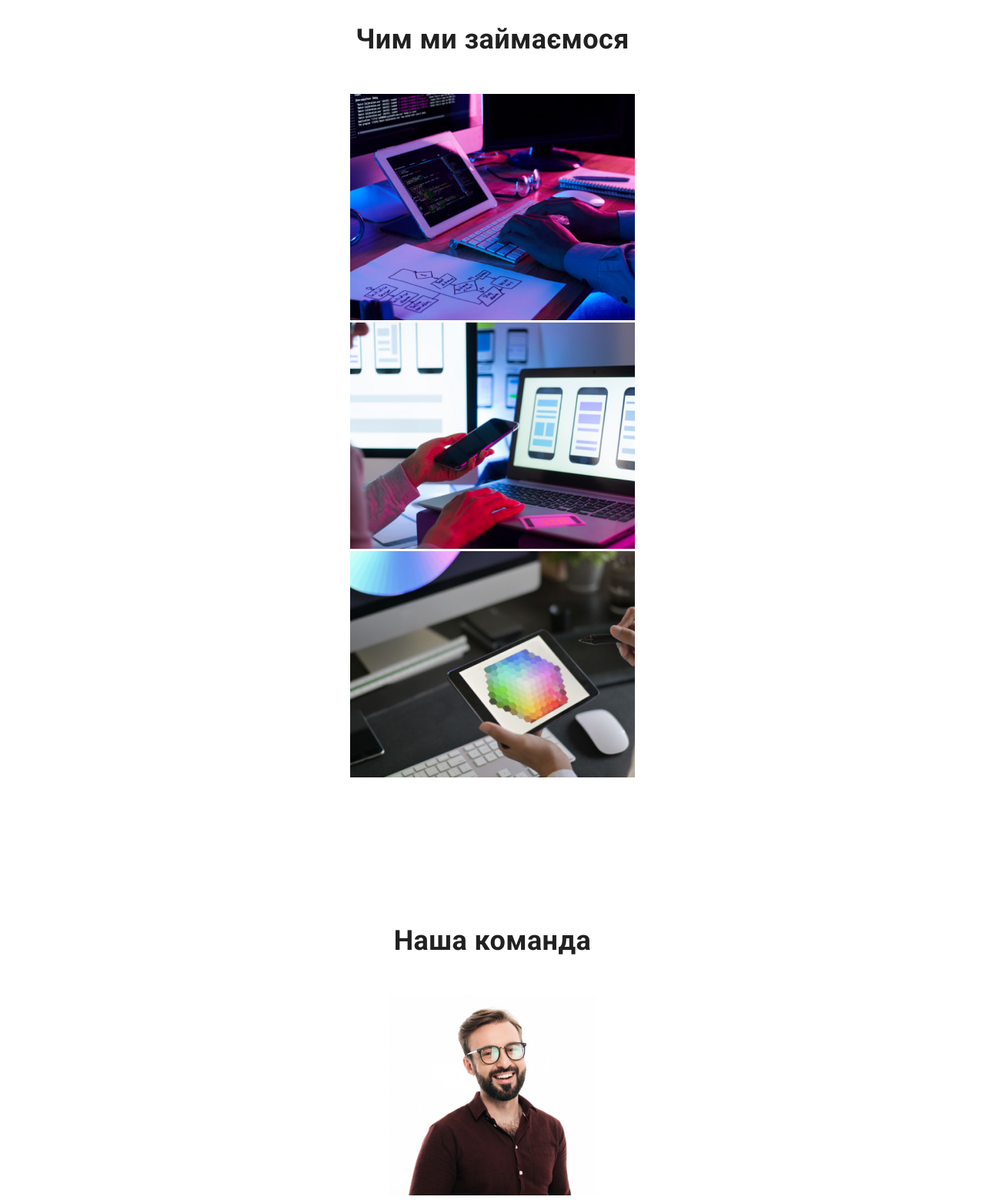
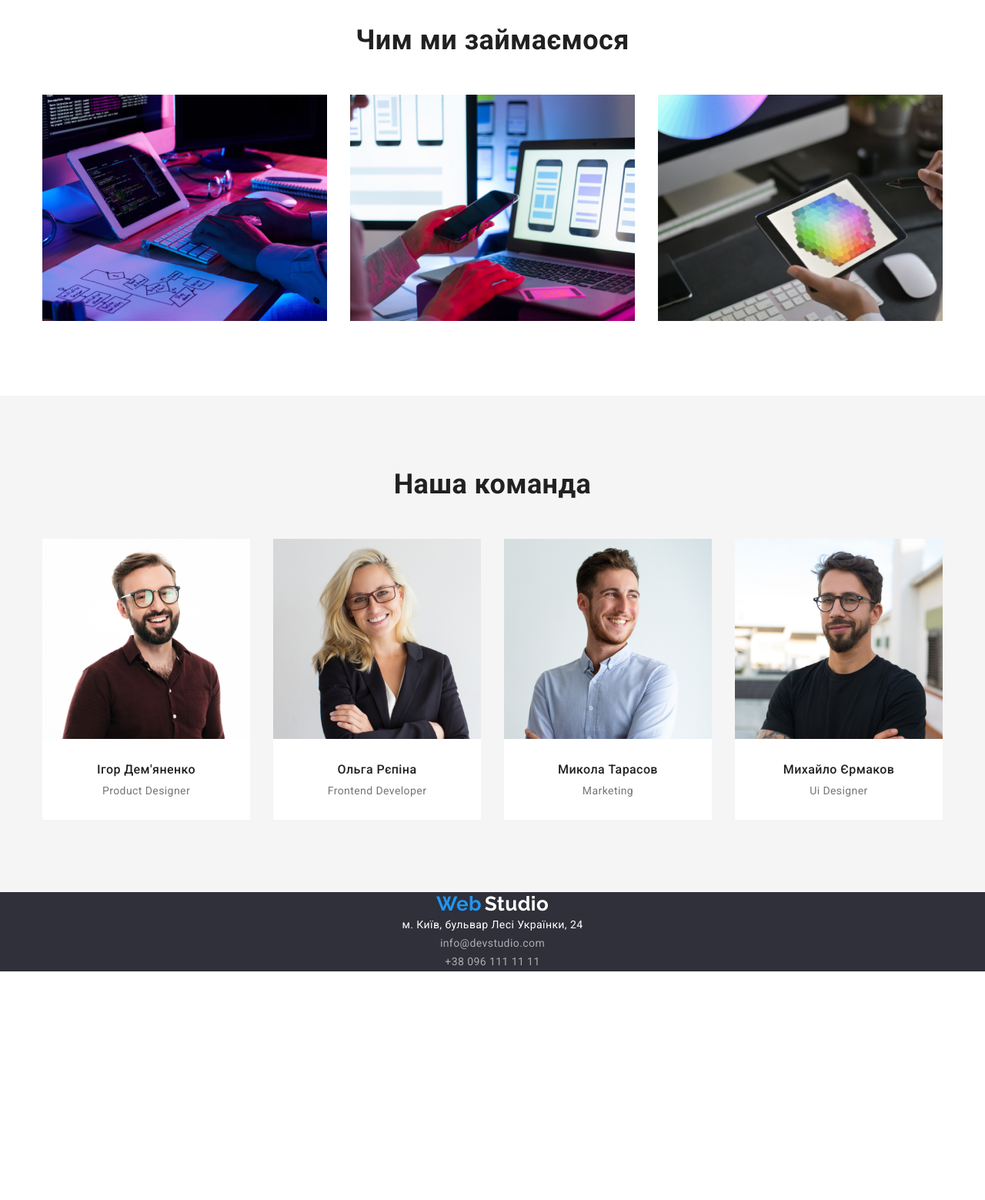
Before and after one commit to Stas-Kostetskyi/goit-markup-hw-03, a plain HTML site: page index.html in a window 1280 px wide. Shown: the part 940-2499 px from the top of the page at 77% size. After the commit the page ends 2202 px from the top, so only its background shows below. Drawn offline with nearby package versions, Linux system fonts and the light colour scheme.

Commit message:
team correction

```diff
--- a/css/styles.css
+++ b/css/styles.css
@@ -20,7 +20,7 @@ body {
   color: var(--primary-text-color);
 }
 
-ul{
+ul {
   margin: 0;
   padding: 0;
 }
@@ -37,6 +37,7 @@ a {
   margin: 0 auto;
   text-align: center;
 }
+ {
   outline: 1px solid tomato;
 }
 
@@ -54,7 +55,7 @@ a {
 
 .nav-list {
   display: flex;
-  margin: 0;
+  margin-left: 93px;
 }
 .nav-list .item + .item {
   margin-left: 50px;
@@ -72,11 +73,11 @@ a {
 .mail-list .item + .item {
   margin-left: 50px;
 }
-.logo-head{
+.logo-head {
   display: inline-block;
   padding-top: 24px;
   padding-bottom: 25px;
-  margin-right: 93px;
+  /* margin-right: 93px; */
 }
 .logo {
   color: var(--accent-color);
@@ -169,15 +170,15 @@ a {
   margin-top: 94px;
   margin-bottom: 94px;
 }
-.features-list{
+.features-list {
   display: flex;
 }
-.features .feature-item-list{
+.features .feature-item-list {
   text-align: left;
   width: calc((100% - 90px) / 4);
 }
 
-  .features-list .feature-item-list + .feature-item-list{
+.features-list .feature-item-list + .feature-item-list {
   margin-left: 30px;
 }
 
@@ -202,6 +203,14 @@ a {
   font-size: 14px;
   line-height: 1.71;
 }
+.work {
+  display: flex;
+  margin: 0;
+  padding: 0;
+}
+.work-list + .work-list {
+  margin-left: 30px;
+}
 .section-work {
   margin-bottom: 94px;
 }
@@ -214,6 +223,8 @@ a {
   margin-bottom: 0;
 }
 .section-name {
+  margin-top: 0;
+  margin-bottom: 10px;
   font-family: 'Roboto', sans-serif;
   font-weight: 500;
   font-size: 16px;
@@ -232,13 +243,31 @@ a {
 
   color: var(--tittle-text-color);
 }
+.section-team {
+  background-color: var(--first-background-color);
+}
 .section-team h2 {
   padding-top: 94px;
   margin-top: 0;
   margin-bottom: 50px;
 }
 .team {
+  display: flex;
   padding-bottom: 94px;
+}
+.team-list {
+  background-color: var(--basic-white-text);
+}
+.team .team-list + .team-list {
+  margin-left: 30px;
+}
+.team-list img {
+  display: block;
+  margin-bottom: 30px;
+}
+.team-list p {
+  margin-top: 0;
+  margin-bottom: 30px;
 }
 
 .filters-button {
--- a/index.html
+++ b/index.html
@@ -78,10 +78,14 @@
     <section class="section-work">
       <div class="container">
         <h2>Чим ми займаємося</h2>
-        <ul>
-          <li class="list"><img src="./images/desctop-app.jpg" alt="Десктопні додатки" width="370" height="294"></li>
-          <li class="list"><img src="./images/mobile-app.jpg" alt="Мобільні додатки" width="370" height="294"></li>
-          <li class="list"><img src="./images/design-solutions.jpg" alt="Дизайнерські рішення" width="370" height="294">
+        <ul class="work">
+          <li class="work-list list"><img src="./images/desctop-app.jpg" alt="Десктопні додатки" width="370"
+              height="294">
+          </li>
+          <li class="work-list list"><img src="./images/mobile-app.jpg" alt="Мобільні додатки" width="370" height="294">
+          </li>
+          <li class="work-list list"><img src="./images/design-solutions.jpg" alt="Дизайнерські рішення" width="370"
+              height="294">
           </li>
         </ul>
       </div>
@@ -91,27 +95,23 @@
       <div class="container">
         <h2>Наша команда</h2>
         <ul class="team list">
-          <li>
-            <a href="./index.html"><img src="./images/productdesigner.jpg" alt="Фото Ігоря Дем'яненка" width="270"
-                height="260"></a>
+          <li class="team-list">
+            <img src="./images/productdesigner.jpg" alt="Фото Ігоря Дем'яненка" width="270" height="260">
             <h3 class="section-name">Ігор Дем'яненко</h3>
             <p>Product Designer</p>
           </li>
-          <li>
-            <a href="./index.html"><img src="./images/frontenddeveloper.jpg" alt="Фото Ольги Рєпіної" width="270"
-                height="260"></a>
+          <li class="team-list">
+            <img src="./images/frontenddeveloper.jpg" alt="Фото Ольги Рєпіної" width="270" height="260">
             <h3 class="section-name">Ольга Рєпіна</h3>
             <p>Frontend Developer</p>
           </li>
-          <li>
-            <a href="./index.html"><img src="./images/marketing.jpg" alt="Фото Миколи Карасова" width="270"
-                height="260"></a>
+          <li class="team-list">
+            <img src="./images/marketing.jpg" alt="Фото Миколи Карасова" width="270" height="260">
             <h3 class="section-name">Микола Тарасов</h3>
             <p>Marketing</p>
           </li>
-          <li>
-            <a href="./index.html"><img src="./images/uidesigner.jpg" alt="Фото Михайла Єрмакова" width="270"
-                height="260"></a>
+          <li class="team-list">
+            <img src="./images/uidesigner.jpg" alt="Фото Михайла Єрмакова" width="270" height="260">
             <h3 class="section-name">Михайло Єрмаков</h3>
             <p>Ui Designer</p>
           </li>
```
Lines whose indentation alone changed are shown as unchanged.
